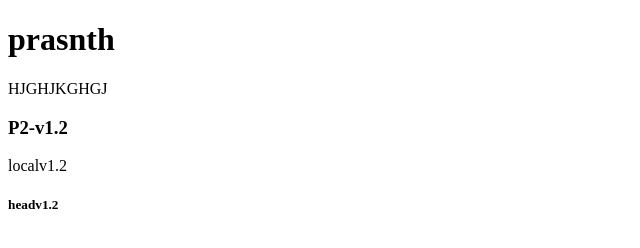
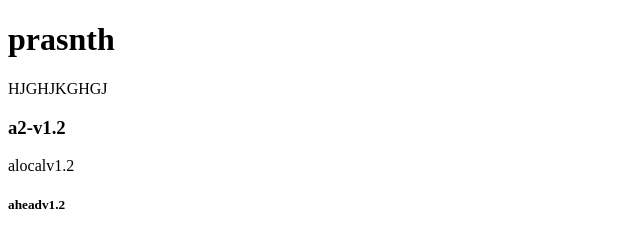
Before and after one commit to prasanth43/BIG, a plain HTML site: page index.html in a window 1280 px wide. Shown: the full height of the page, 0-640 px from the left. Drawn offline with Linux system fonts and the light colour scheme.

Commit message:
added a
version a

```diff
--- a/index.html
+++ b/index.html
@@ -6,8 +6,8 @@
 <body>
 <h1>prasnth</h1>
 <P>HJGHJKGHGJ</P>
-	<h3>P2-v1.2</h3>
-	<p>localv1.2</p>
-	<h5>headv1.2</h5>
+	<h3>a2-v1.2</h3>
+	<p>alocalv1.2</p>
+	<h5>aheadv1.2</h5>
 </body>
 </html>
```
